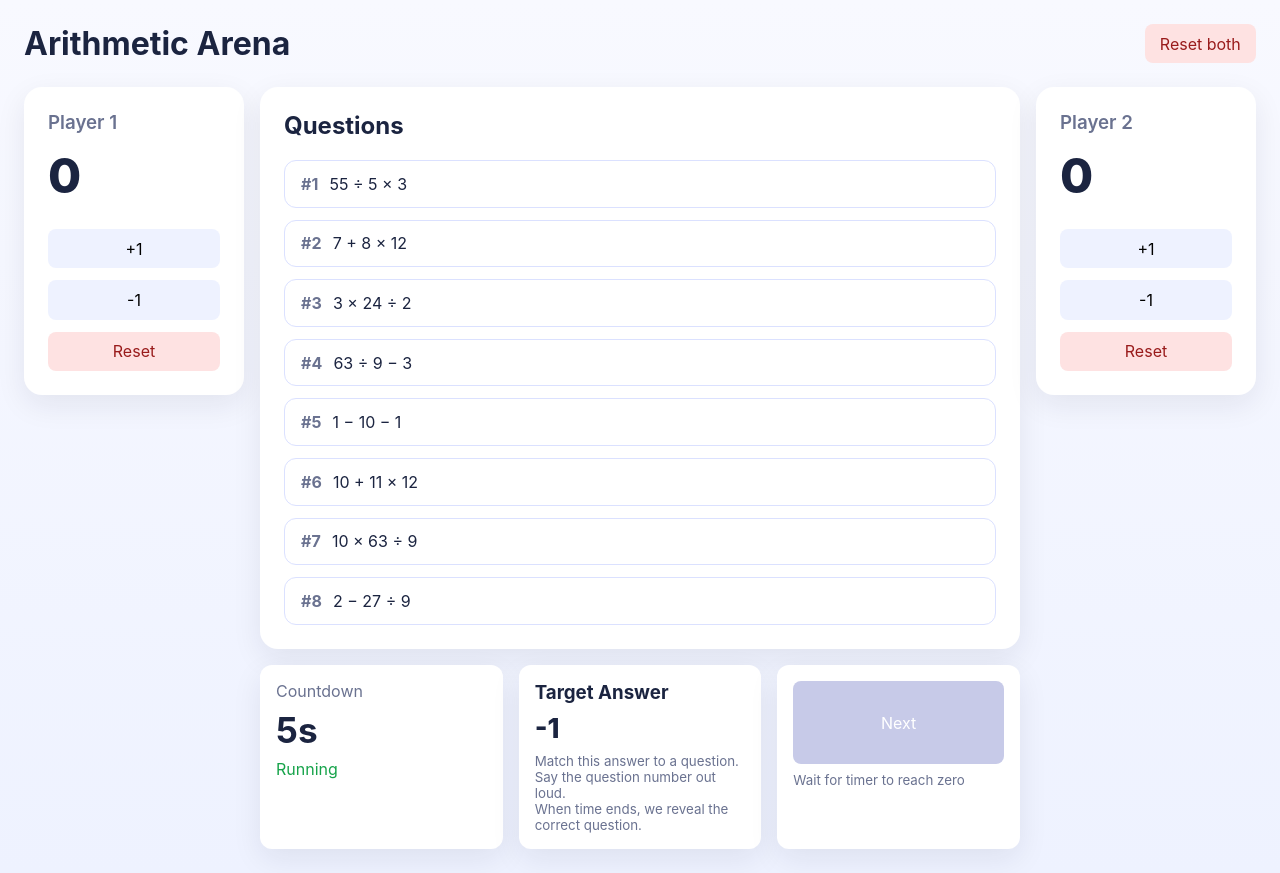
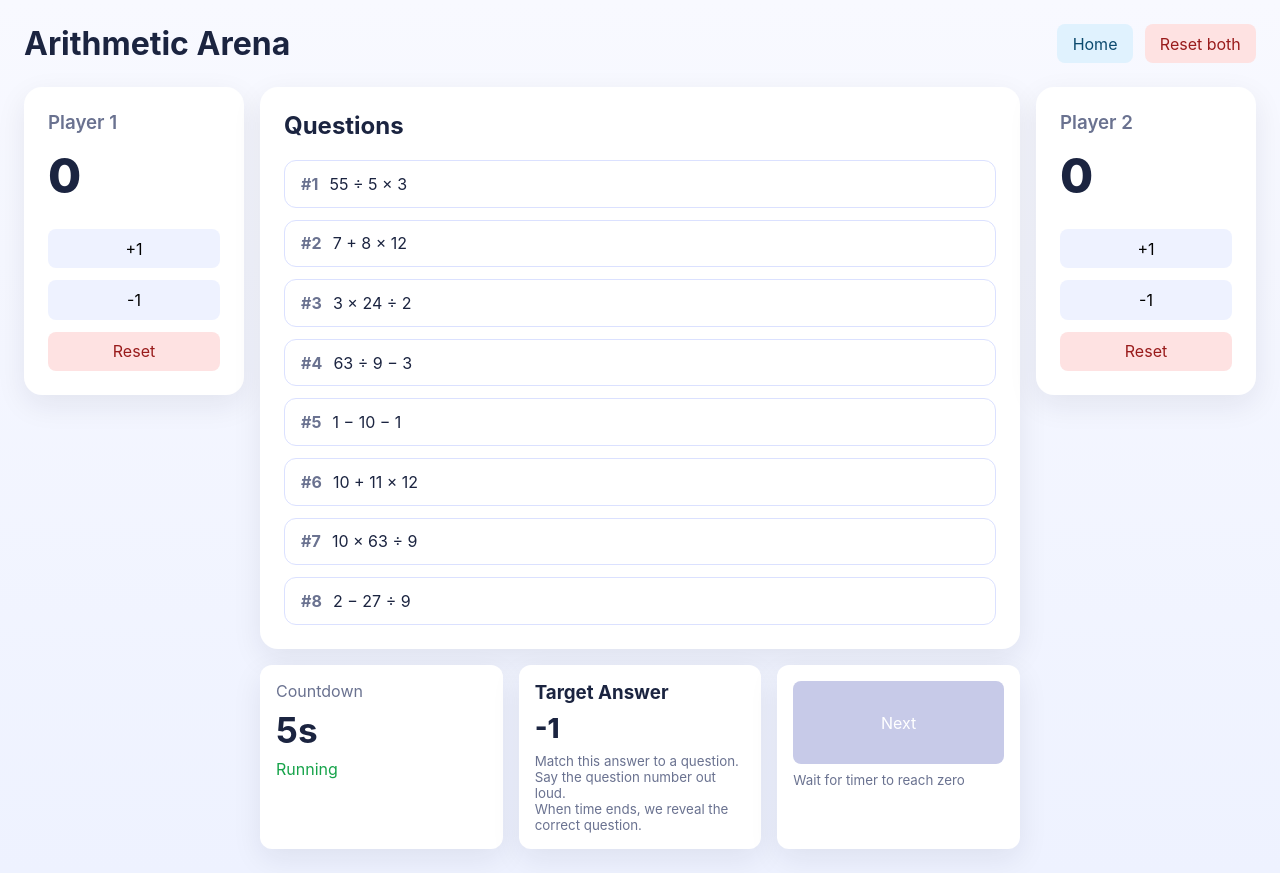
Before and after one commit to Ruhiddin/simple-math, a React (Vite) app: page / in a window 1280 px wide. Both pictures are taken after a click on the button "Start Game". Built offline with nearby package versions, Linux system fonts and the light colour scheme.

Commit message:
Add Home button to return to settings screen

```diff
--- a/src/app/App.module.scss
+++ b/src/app/App.module.scss
@@ -18,6 +18,16 @@
 .resetBoth {
   background: #fee2e2;
   color: #991b1b;
+}
+
+.headerActions {
+  display: flex;
+  gap: var(--space-2);
+}
+
+.homeButton {
+  background: #e0f2fe;
+  color: #0c4a6e;
 }
 
 .layout {
--- a/src/app/App.tsx
+++ b/src/app/App.tsx
@@ -82,6 +82,14 @@ const App = () => {
 
   const canAdvance = phase === 'reveal';
 
+  const resetGame = useCallback(() => {
+    setPhase('idle');
+    setQuestions([]);
+    setTargetQuestionId(null);
+    setRevealCorrectId(null);
+    setGameId((value) => value + 1);
+  }, []);
+
   const handleStart = () => {
     const normalized: GameSettings = {
       ...settings,
@@ -142,9 +150,16 @@ const App = () => {
     <div className={styles.app}>
       <header className={styles.header}>
         <h1>Arithmetic Arena</h1>
-        <button type="button" className={styles.resetBoth} onClick={() => setScores({ player1: 0, player2: 0 })}>
-          Reset both
-        </button>
+        <div className={styles.headerActions}>
+          {(phase === 'running' || phase === 'reveal') && (
+            <button type="button" className={styles.homeButton} onClick={resetGame}>
+              Home
+            </button>
+          )}
+          <button type="button" className={styles.resetBoth} onClick={() => setScores({ player1: 0, player2: 0 })}>
+            Reset both
+          </button>
+        </div>
       </header>
 
       <div className={styles.layout}>
@@ -174,7 +189,7 @@ const App = () => {
                       : (questions.find((question) => question.id === revealCorrectId)?.displayIndex ?? null)
                   }
                 />
-                <NextControls canAdvance={canAdvance} onNext={handleNext} gameOver={phase === 'done'} onRestart={() => setPhase('idle')} />
+                <NextControls canAdvance={canAdvance} onNext={handleNext} gameOver={phase === 'done'} onRestart={resetGame} />
               </div>
             </>
           )}
```
